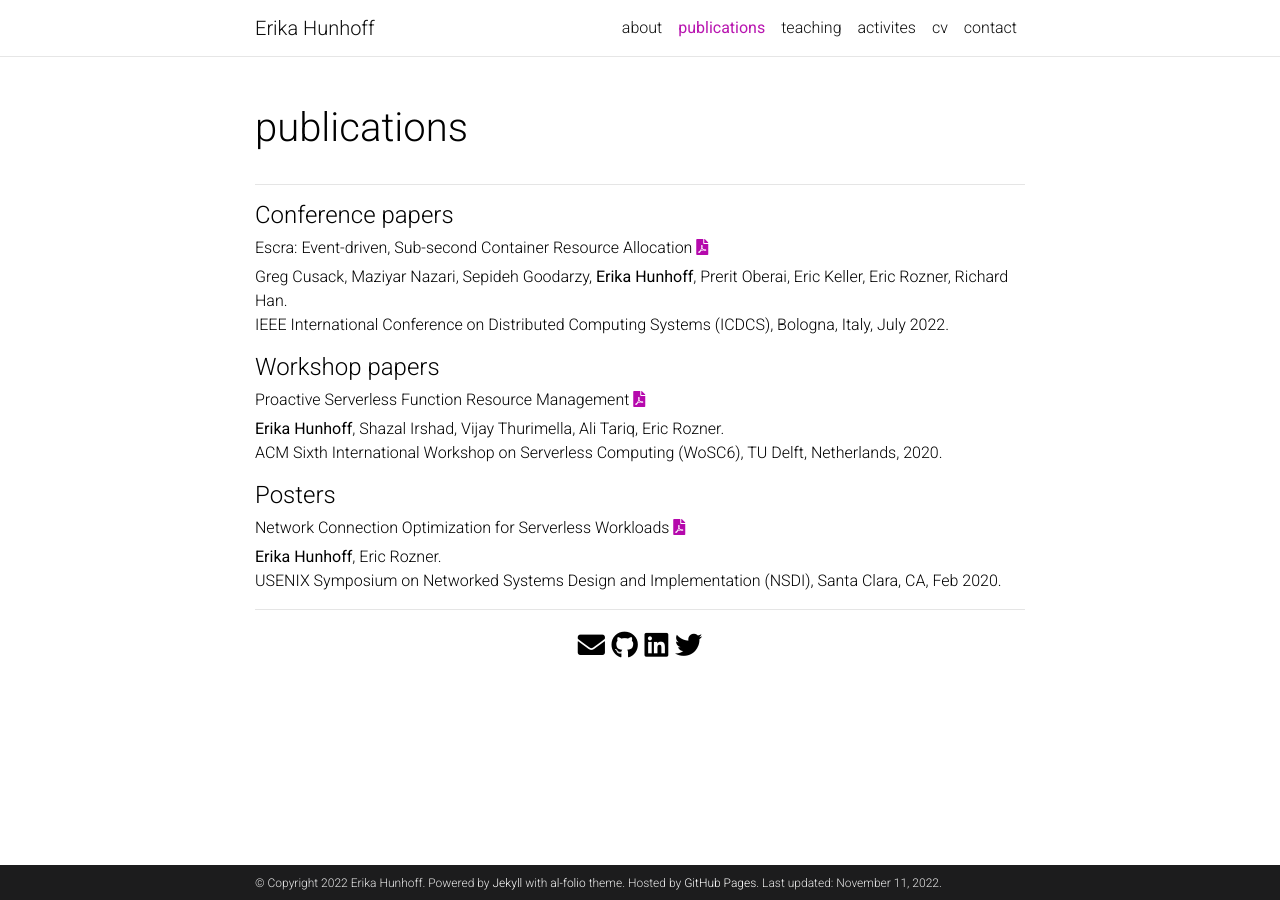
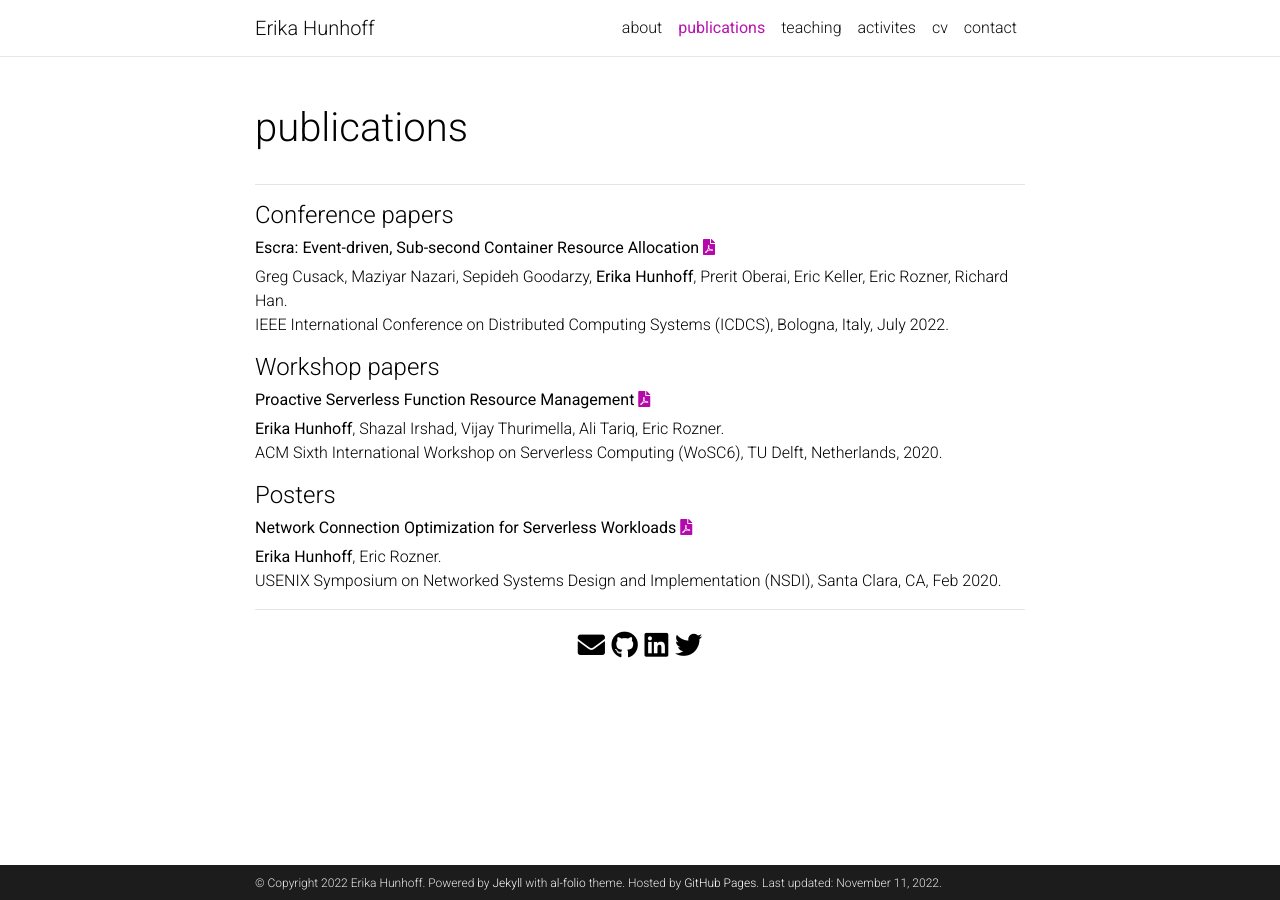
Before and after one commit to hunhoffe/hunhoffe.github.io, a Jekyll site: the page built from _pages/publications.md, in a window 1280 px wide. Built offline with Jekyll 4.4.1, drawn with Linux system fonts in a browser that asks for light colours; comment, search, counter and statistics services are not loaded; a style sheet for code colours, icons or effects is not loaded.

Commit message:
publications formatting

```diff
--- a/_pages/publications.md
+++ b/_pages/publications.md
@@ -10,17 +10,17 @@ social: true
 ---
 
 #### Conference papers
-###### Escra: Event-driven, Sub-second Container Resource Allocation <a href="{{ 'escra.pdf' | prepend: 'assets/pdf/' | relative_url}}" target="_blank" rel="noopener noreferrer"><i class="fas fa-file-pdf"></i></a>
+###### <b>Escra: Event-driven, Sub-second Container Resource Allocation</b> <a href="{{ 'escra.pdf' | prepend: 'assets/pdf/' | relative_url}}" target="_blank" rel="noopener noreferrer"><i class="fas fa-file-pdf"></i></a>
 Greg Cusack, Maziyar Nazari, Sepideh Goodarzy, <b>Erika Hunhoff</b>, Prerit Oberai, Eric Keller, Eric Rozner, Richard Han. <br>
 IEEE International Conference on Distributed Computing Systems (ICDCS), Bologna, Italy, July 2022. <br>
 
 #### Workshop papers
-###### Proactive Serverless Function Resource Management <a href="{{ 'wosc6.pdf' | prepend: 'assets/pdf/' | relative_url}}" target="_blank" rel="noopener noreferrer"><i class="fas fa-file-pdf"></i></a>
+###### <b>Proactive Serverless Function Resource Management</b> <a href="{{ 'wosc6.pdf' | prepend: 'assets/pdf/' | relative_url}}" target="_blank" rel="noopener noreferrer"><i class="fas fa-file-pdf"></i></a>
 <b>Erika Hunhoff</b>, Shazal Irshad, Vijay Thurimella, Ali Tariq, Eric Rozner.<br>
 ACM Sixth International Workshop on Serverless Computing (WoSC6), TU Delft, Netherlands, 2020.<br>
 
 #### Posters
-###### Network Connection Optimization for Serverless Workloads <a href="{{ 'nsdi2020_poster.pdf' | prepend: 'assets/pdf/' | relative_url}}" target="_blank" rel="noopener noreferrer"><i class="fas fa-file-pdf"></i></a>
+###### <b>Network Connection Optimization for Serverless Workloads</b> <a href="{{ 'nsdi2020_poster.pdf' | prepend: 'assets/pdf/' | relative_url}}" target="_blank" rel="noopener noreferrer"><i class="fas fa-file-pdf"></i></a>
 <b>Erika Hunhoff</b>, Eric Rozner.<br>
 USENIX Symposium on Networked Systems Design and Implementation (NSDI), Santa Clara, CA, Feb 2020. <br>
 
```
